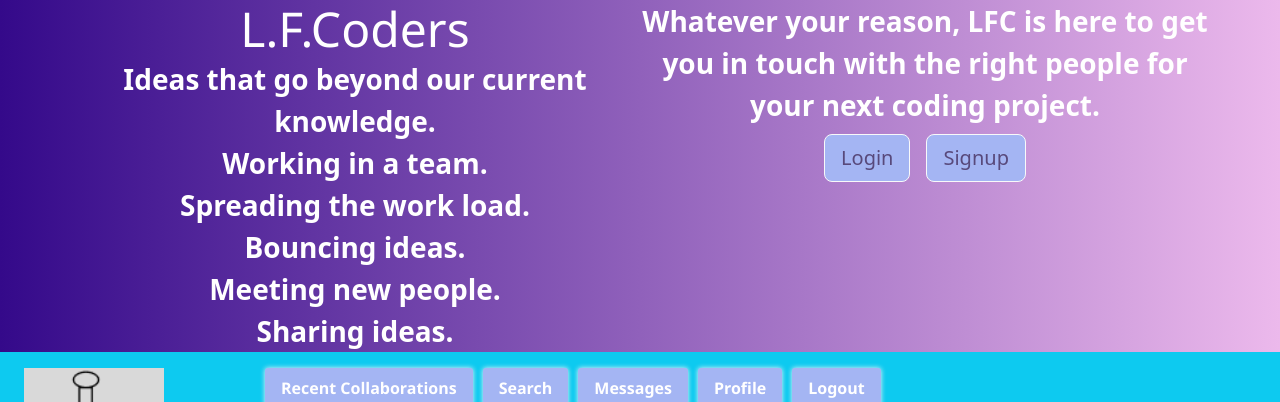
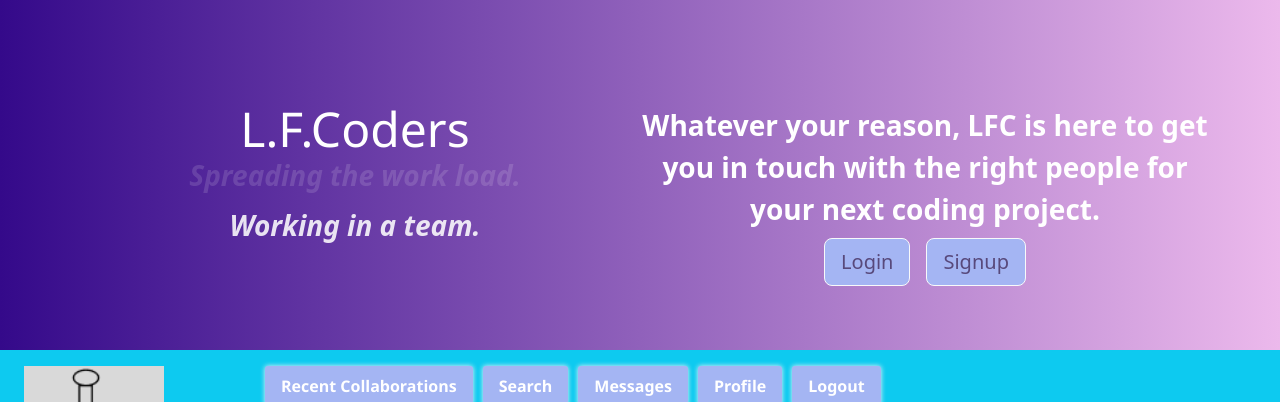
Before and after one commit to LorenzoFTSIC/LFCoders, a React (Create React App) app in the folder client/: page / in a window 1280 px wide. Shown: the top 402 px of the page. Built offline with nearby package versions, Linux system fonts and the light colour scheme; no server answers.

Commit message:
added quotes that cycle through and general styling for the header. added the props for the LFCreasons.js array but not in use at the moment, it's easier to do the codepen html/css right now

```diff
--- a/client/src/App.js
+++ b/client/src/App.js
@@ -17,6 +17,7 @@ import Header from './components/Header';
 import SmallHeader from './components/SmallHeader';
 import Footer from './components/Footer';
 
+import reasons from './utils/LFCreasons'
 // import profilecollabs from './pages/profilecollabs';
 
 const httpLink = createHttpLink({
@@ -45,7 +46,7 @@ function App() {
     <ApolloProvider client={client}>
       <Router>
         <div className="flex-column justify-flex-start min-100-vh">
-          <Header />
+          <Header reasons={reasons} />
           <SmallHeader />
           {/* ^Need conditional to switch between the two types of headers when the user is logged in or not logged in */}
           <div className="container">
--- a/client/src/components/Header/index.js
+++ b/client/src/components/Header/index.js
@@ -11,13 +11,15 @@ const styles = {
     textAlign: 'center'
   },
   headerContent: {
-    padding: 0,
+    padding: '100px 0 0 0 ',
     color: 'white',
     display: 'flex',
-    justifyContent: 'space-around'
+    justifyContent: 'space-around',
+    alignItems: 'center'
   },
   headerSides: {
-    width: '50%'
+    width: '50%',
+    height: '100%',
   },
   title: {
     color: 'white',
@@ -35,7 +37,8 @@ const styles = {
   }
 };
 
-const Header = () => {
+const Header = ({ reasons }) => {
+  // ^ Prop for rendering one sentence at a time in a type of carousel, but not doing that right now...
   const logout = (event) => {
     event.preventDefault();
     Auth.logout();
@@ -45,28 +48,87 @@ const Header = () => {
       style={styles.header}
       className="bg-info text-dark display-flex align-center"
     >
-      <div
-        style={styles.headerContent}
-        className="container"
-      >
+      <div style={styles.headerContent} className="container">
         <div style={styles.headerSides}>
           {/* <Link style={styles.link} className="none" to="/"> */}
-          <h1 style={styles.title} className="m-0">
+          <h1 style={styles.title} className="m-0 quote">
             L.F.Coders
           </h1>
-          {/* </Link> */}
-          <p className="m-0" style={{ fontSize: '1.75rem', fontWeight: '700' }}>
-            Ideas that go beyond our current knowledge. <br /> Working in a
-            team. <br />
-            Spreading the work load. <br />
-            Bouncing ideas. <br />
-            Meeting new people. <br />
-            Sharing ideas.
-          </p>
+          <div className="content-slider">
+            <div className="slider">
+              <div>
+                {/* </Link> */}
+                <ul>
+                  <li className="anim1">
+                    <p
+                      className="m-0 quote"
+                      style={{ fontSize: '1.75rem', fontWeight: '700' }}
+                    >
+                      Ideas that go beyond our current knowledge.
+                    </p>
+                  </li>
+
+                  {/* <br /> */}
+                  <li className="anim2">
+                    <p
+                      className="m-0 quote"
+                      style={{ fontSize: '1.75rem', fontWeight: '700' }}
+                    >
+                      Working in a team.
+                    </p>
+                  </li>
+
+                  {/* <br /> */}
+                  <li className="anim3">
+                    <p
+                      className="m-0 quote"
+                      style={{ fontSize: '1.75rem', fontWeight: '700' }}
+                    >
+                      Spreading the work load.
+                    </p>
+                  </li>
+
+                  {/* <br /> */}
+                  <li className="anim4">
+                    <p
+                      className="m-0 quote"
+                      style={{ fontSize: '1.75rem', fontWeight: '700' }}
+                    >
+                      Bouncing ideas.
+                    </p>
+                  </li>
+
+                  {/* <br /> */}
+                  <li className="anim5">
+                    <p
+                      className="m-0 quote"
+                      style={{ fontSize: '1.75rem', fontWeight: '700' }}
+                    >
+                      Meeting new people.
+                    </p>
+                  </li>
+
+                  {/* <br /> */}
+                  {/* <li className="anim1">
+                    <p
+                      className="m-0 quote"
+                      style={{ fontSize: '1.75rem', fontWeight: '700' }}
+                    >
+                      Sharing ideas.
+                    </p>
+                  </li> */}
+                  {/* ^ Removed because not enough anim# spots... */}
+                </ul>
+              </div>
+            </div>
+          </div>
         </div>
 
         <div style={styles.headerSides}>
-          <p className="m-0" style={{ fontSize: '1.75rem', fontWeight: '700' }}>
+          <p
+            className="m-0 quote"
+            style={{ fontSize: '1.75rem', fontWeight: '700' }}
+          >
             Whatever your reason, LFC is here to get you in touch with the right
             people for your next coding project.
           </p>
--- a/client/src/index.css
+++ b/client/src/index.css
@@ -25,8 +25,267 @@ a.text-dark.logo {
 		opacity: 1;
 		transform: scale(1);
 }
+/* END - SEARCH */
 
-/* BREAKPOINTS ----- */
+
+/* HEADER QUOTES */
+.content-slider {
+	width: 100%;
+	height: 100px;
+  }
+
+  .slider {
+	height: 100px;
+	width: 100%;
+	margin: 40px auto 0;
+	overflow: visible;
+	position: relative;
+  }
+
+  .mask {
+	overflow: hidden;
+	height: 100px;
+  }
+
+  .slider ul {
+	margin: 0;
+	padding: 0;
+	position: relative;
+  }
+
+  .slider li {
+	width: 100%;
+	height: 100px;
+	position: absolute;
+	top: -100px;
+	list-style: none;
+  }
+
+  .slider .quote {
+	font-size: 40px;
+	font-style: italic;
+  }
+
+  .slider .source {
+	font-size: 20px;
+	text-align: right;
+  }
+
+  .slider li.anim1 {
+	animation: cycle 15s linear infinite;
+  }
+
+  .slider li.anim2 {
+	animation: cycle2 15s linear infinite;
+  }
+
+  .slider li.anim3 {
+	animation: cycle3 15s linear infinite;
+  }
+
+  .slider li.anim4 {
+	animation: cycle4 15s linear infinite;
+  }
+
+  .slider li.anim5 {
+	animation: cycle5 15s linear infinite;
+  }
+
+  .slider:hover li {
+	animation-play-state: paused;
+  }
+
+  @keyframes cycle {
+	0% {
+	  top: 0px;
+	}
+	4% {
+	  top: 0px;
+	}
+	16% {
+	  top: 0px;
+	  opacity: 1;
+	  z-index: 0;
+	}
+	20% {
+	  top: 50px;
+	  opacity: 0;
+	  z-index: 0;
+	}
+	21% {
+	  top: -50px;
+	  opacity: 0;
+	  z-index: -1;
+	}
+	50% {
+	  top: -50px;
+	  opacity: 0;
+	  z-index: -1;
+	}
+	92% {
+	  top: -50px;
+	  opacity: 0;
+	  z-index: 0;
+	}
+	96% {
+	  top: -50px;
+	  opacity: 0;
+	}
+	100% {
+	  top: 0px;
+	  opacity: 1;
+	}
+  }
+
+  @keyframes cycle2 {
+	0% {
+	  top: -50px;
+	  opacity: 0;
+	}
+	16% {
+	  top: -50px;
+	  opacity: 0;
+	}
+	20% {
+	  top: 0px;
+	  opacity: 1;
+	}
+	24% {
+	  top: 0px;
+	  opacity: 1;
+	}
+	36% {
+	  top: 0px;
+	  opacity: 1;
+	  z-index: 0;
+	}
+	40% {
+	  top: 50px;
+	  opacity: 0;
+	  z-index: 0;
+	}
+	41% {
+	  top: -50px;
+	  opacity: 0;
+	  z-index: -1;
+	}
+	100% {
+	  top: -50px;
+	  opacity: 0;
+	  z-index: -1;
+	}
+  }
+
+  @keyframes cycle3 {
+	0% {
+	  top: -50px;
+	  opacity: 0;
+	}
+	36% {
+	  top: -50px;
+	  opacity: 0;
+	}
+	40% {
+	  top: 0px;
+	  opacity: 1;
+	}
+	44% {
+	  top: 0px;
+	  opacity: 1;
+	}
+	56% {
+	  top: 0px;
+	  opacity: 1;
+	  z-index: 0;
+	}
+	60% {
+	  top: 50px;
+	  opacity: 0;
+	  z-index: 0;
+	}
+	61% {
+	  top: -50px;
+	  opacity: 0;
+	  z-index: -1;
+	}
+	100% {
+	  top: -50px;
+	  opacity: 0;
+	  z-index: -1;
+	}
+  }
+
+  @keyframes cycle4 {
+	0% {
+	  top: -50px;
+	  opacity: 0;
+	}
+	56% {
+	  top: -50px;
+	  opacity: 0;
+	}
+	60% {
+	  top: 0px;
+	  opacity: 1;
+	}
+	64% {
+	  top: 0px;
+	  opacity: 1;
+	}
+	76% {
+	  top: 0px;
+	  opacity: 1;
+	  z-index: 0;
+	}
+	80% {
+	  top: 50px;
+	  opacity: 0;
+	  z-index: 0;
+	}
+	81% {
+	  top: -50px;
+	  opacity: 0;
+	  z-index: -1;
+	}
+	100% {
+	  top: -50px;
+	  opacity: 0;
+	  z-index: -1;
+	}
+  }
+
+  @keyframes cycle5 {
+	0% {
+	  top: -50px;
+	  opacity: 0;
+	}
+	76% {
+	  top: -50px;
+	  opacity: 0;
+	}
+	80% {
+	  top: 0px;
+	  opacity: 1;
+	}
+	84% {
+	  top: 0px;
+	  opacity: 1;
+	}
+	96% {
+	  top: 0px;
+	  opacity: 1;
+	  z-index: 0;
+	}
+	100% {
+	  top: 50px;
+	  opacity: 0;
+	  z-index: 0;
+	}
+  }
+/* END - HEADER QUOTES  */
+
+
+/* BREAKPOINTS FOR SEARCH ----- */
 @media screen and (max-width: 767px) {
 	.tabs { min-height: 400px;}
 }
```
